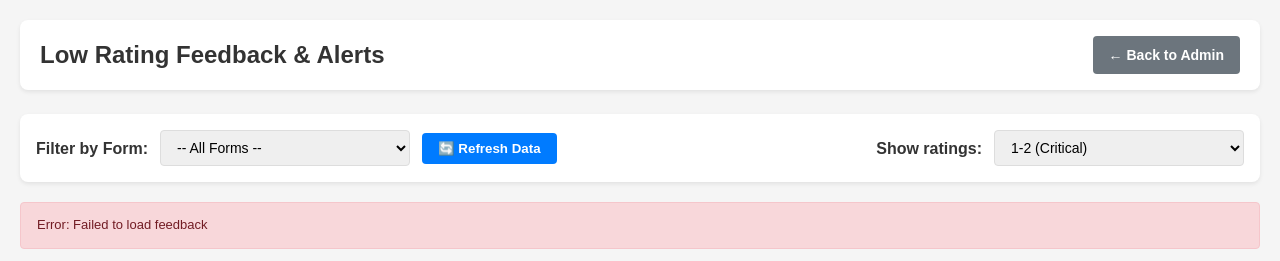
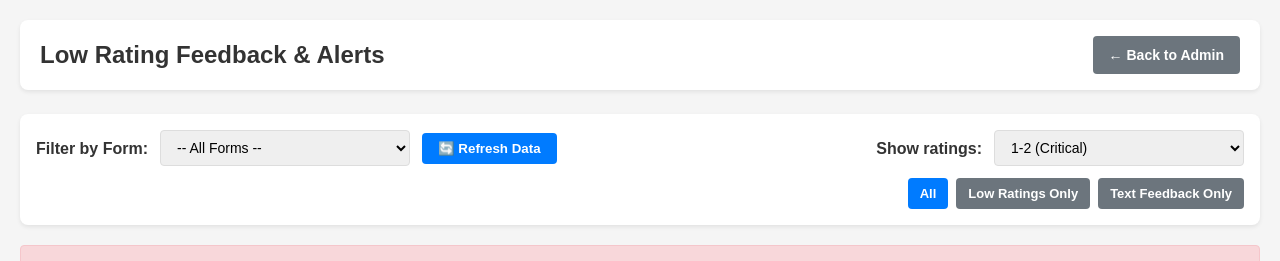
Before and after one commit to Davidli1127/AKC_FBS, a Flask app: page /low-ratings in a window 1280 px wide. Shown: the top 261 px of the page. Run offline with Flask 3, Linux system fonts and the light colour scheme; the visitor is signed in with stand-in values (Sample User, id 1).

Commit message:
bug fixes

```diff
--- a/app.py
+++ b/app.py
@@ -1584,13 +1584,22 @@ def get_low_ratings_data():
 
             # Add alert status to each text response
             for r in responses:
+                filtered_text_responses = []
                 for text_resp in r.get('text_responses', []):
                     q_id = text_resp['question_id']
                     related_alerts = alerts_by_qid.get(q_id, [])
-                    text_resp['alert_status'] = related_alerts[0].get('status', 'new') if related_alerts else 'new'
-                    text_resp['alert_notes'] = related_alerts[0].get('action_notes', '') if related_alerts else ''
-
-            all_text_responses.extend(responses)
+
+                    # Only include if there's an active (non-resolved) alert
+                    active_alerts = [a for a in related_alerts if a.get('status') != 'resolved']
+                    if active_alerts:
+                        text_resp['alert_status'] = active_alerts[0].get('status', 'new')
+                        text_resp['alert_notes'] = active_alerts[0].get('action_notes', '')
+                        filtered_text_responses.append(text_resp)
+
+                # Only add response if it has text responses with active alerts
+                if filtered_text_responses:
+                    r['text_responses'] = filtered_text_responses
+                    all_text_responses.append(r)
 
     all_feedback = all_low_ratings + all_text_responses
     for item in all_feedback:
--- a/templates/low_ratings.html
+++ b/templates/low_ratings.html
@@ -72,6 +72,32 @@
 
         .form-selector-controls button:hover {
             background: #0056b3;
+        }
+
+        .view-mode-buttons {
+            display: flex;
+            gap: 8px;
+            margin-left: auto;
+        }
+
+        .view-mode-buttons button {
+            padding: 8px 12px;
+            background: #6c757d;
+            color: white;
+            border: none;
+            border-radius: 4px;
+            cursor: pointer;
+            font-weight: 600;
+            font-size: 13px;
+            transition: background 0.3s;
+        }
+
+        .view-mode-buttons button:hover {
+            background: #5a6268;
+        }
+
+        .view-mode-buttons button.active {
+            background: #007bff;
         }
 
         .main-content {
@@ -512,6 +538,11 @@
                     <option value="3">1-3 (Below Average)</option>
                     <option value="4">1-4 (Needs Improvement)</option>
                 </select>
+                <div class="view-mode-buttons">
+                    <button id="viewAllBtn" class="active" onclick="setViewMode('all', this)">All</button>
+                    <button id="viewRatingsBtn" onclick="setViewMode('ratings', this)">Low Ratings Only</button>
+                    <button id="viewTextBtn" onclick="setViewMode('text', this)">Text Feedback Only</button>
+                </div>
             </div>
         </div>
 
@@ -705,10 +736,25 @@
         let selectedItem = null;
         let ratingChart = null;
         let allHotspots = [];
+        let viewMode = 'all'; // 'all', 'ratings', 'text'
 
         document.addEventListener('DOMContentLoaded', function() {
             loadFeedback();
         });
+
+        function setViewMode(mode, buttonEl) {
+            viewMode = mode;
+
+            // Update button styling
+            document.getElementById('viewAllBtn').classList.remove('active');
+            document.getElementById('viewRatingsBtn').classList.remove('active');
+            document.getElementById('viewTextBtn').classList.remove('active');
+            buttonEl.classList.add('active');
+
+            // Re-display feedback with new filter
+            displayFeedback();
+            updateStatistics();
+        }
 
         function onFormSelectionChange() {
             loadFeedback();
@@ -780,9 +826,24 @@
                 '<th>Question</th><th>Date</th></tr></thead><tbody>';
 
             allFeedback.forEach((item, idx) => {
-                const isRating = item.ratings && item.ratings.length > 0;
+                const hasRatings = item.ratings && item.ratings.length > 0;
+                const hasTextResponses = item.text_responses && item.text_responses.length > 0;
 
-                if (isRating) {
+                // Filter based on view mode
+                let shouldShowRatings = false;
+                let shouldShowText = false;
+
+                if (viewMode === 'all') {
+                    shouldShowRatings = hasRatings;
+                    shouldShowText = hasTextResponses;
+                } else if (viewMode === 'ratings') {
+                    shouldShowRatings = hasRatings;
+                } else if (viewMode === 'text') {
+                    shouldShowText = hasTextResponses;
+                }
+
+                // Display ratings if applicable
+                if (shouldShowRatings) {
                     item.ratings.forEach((r, qIdx) => {
                         html += `<tr class="feedback-row" onclick="selectFeedback(${idx}, ${qIdx}, true)">
                             <td><span class="item-type rating">RATING</span></td>
@@ -795,7 +856,10 @@
                             <td>${item.submission_time.split(' ')[0]}</td>
                         </tr>`;
                     });
-                } else if (item.text_responses && item.text_responses.length > 0) {
+                }
+
+                // Display text responses if applicable
+                if (shouldShowText) {
                     item.text_responses.forEach((t, qIdx) => {
                         html += `<tr class="feedback-row" onclick="selectFeedback(${idx}, ${qIdx}, false)">
                             <td><span class="item-type text">TEXT</span></td>
@@ -1160,14 +1224,30 @@ postcourse.enquiries@SG-AKC.com`;
         }
 
         function updateStatistics() {
-            const ratingCount = allFeedback.reduce((sum, r) => sum + (r.ratings ? r.ratings.length : 0), 0);
-            const textCount = allFeedback.reduce((sum, r) => sum + (r.text_responses ? r.text_responses.length : 0), 0);
-            const uniqueParticipants = new Set(allFeedback.map(r => r.participant_email)).size;
+            let ratingCount = 0;
+            let textCount = 0;
+            const affectedEmails = new Set();
 
-            document.getElementById('totalAlerts').textContent = ratingCount + textCount;
+            allFeedback.forEach(r => {
+                if (viewMode === 'all' || viewMode === 'ratings') {
+                    if (r.ratings) {
+                        ratingCount += r.ratings.length;
+                        r.ratings.forEach(() => affectedEmails.add(r.participant_email));
+                    }
+                }
+                if (viewMode === 'all' || viewMode === 'text') {
+                    if (r.text_responses) {
+                        textCount += r.text_responses.length;
+                        r.text_responses.forEach(() => affectedEmails.add(r.participant_email));
+                    }
+                }
+            });
+
+            const totalCount = ratingCount + textCount;
+            document.getElementById('totalAlerts').textContent = totalCount;
             document.getElementById('ratingAlerts').textContent = ratingCount;
             document.getElementById('textAlerts').textContent = textCount;
-            document.getElementById('affectedParticipants').textContent = uniqueParticipants;
+            document.getElementById('affectedParticipants').textContent = affectedEmails.size;
             document.getElementById('statistics').style.display = 'grid';
         }
 
```
